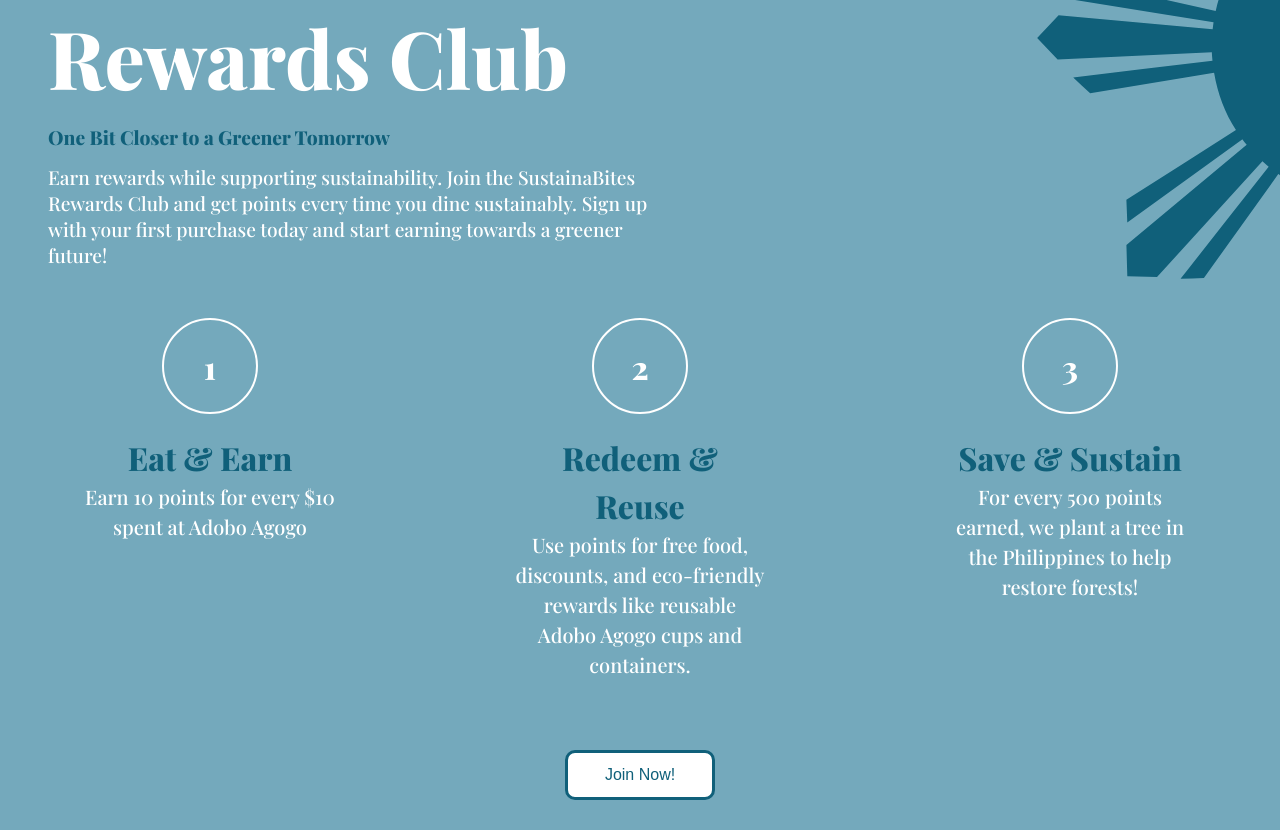
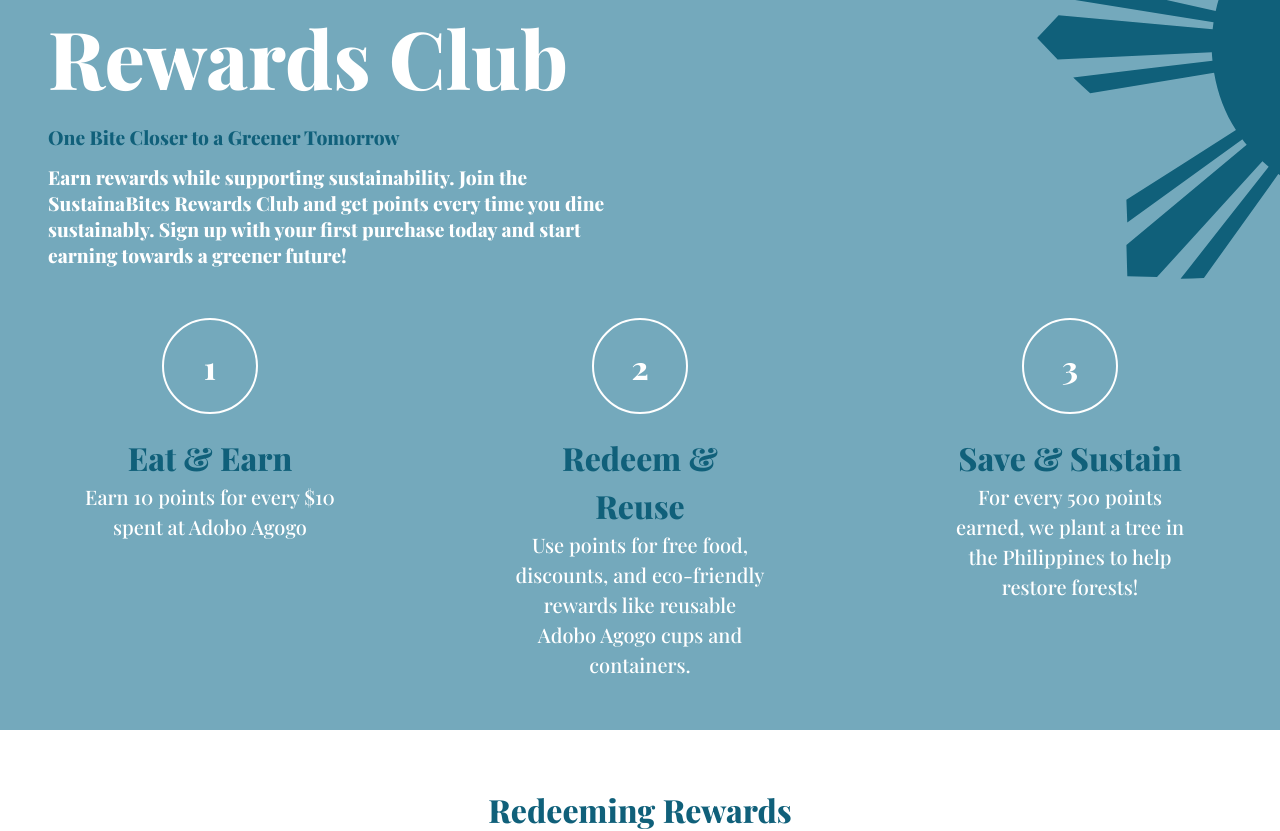
Before and after one commit to pdsTSA/TSA-Website2025, a Next.js app: page /rewards in a window 1280 px wide. Shown: the part 240-1071 px from the top of the page. Built offline with nearby package versions, Linux system fonts and the light colour scheme.

Commit message:
fixed typo and removed join us buttton

```diff
--- a/pages/rewards/index.js
+++ b/pages/rewards/index.js
@@ -8,7 +8,7 @@
       <div className = {styles.container}>
         <div className = {styles.hero}>
           <h1 className = {styles.title}>SustainaBites <br /> Rewards Club</h1>
-          <p className = {styles.subtitleOne}>One Bit Closer to a Greener Tomorrow</p>
+          <p className = {styles.subtitleOne}>One Bite Closer to a Greener Tomorrow</p>
           <p className = {styles.subtitle}>
             Earn rewards while supporting sustainability.
             Join the SustainaBites Rewards Club and get
@@ -58,8 +58,6 @@
             </p>
         </div>
       </div>
-
-      <button className = {styles.button}>Join Now!</button>
 
       <div className = {styles.rSection}>
         <h1>Redeeming Rewards</h1>
--- a/pages/rewards/index.module.css
+++ b/pages/rewards/index.module.css
@@ -37,6 +37,8 @@
     max-width: 600px;
     padding: 0;
     width: 100%;
+    font-weight: bold;
+
 }
 
 .subtitleOne {
@@ -45,27 +47,8 @@
     color: #10607A;
     font-weight: bold;
     display: flex;
+    font-weight: bold;
 
-}
-
-.button {
-    background-color: white;
-    color: #10607A;
-    font-size: 1rem;
-    border-radius: 10px;
-    border: 3px solid;
-    border-color: #10607A;
-    margin: 20px auto 30px auto;
-    cursor: pointer;
-    padding: 0.8em 2em;
-    width: 150px;
-    transition: all 0.3s ease-in-out;
-    display: block;
-}
-
-.button:hover {
-    background-color: #10607A;
-    color: white;
 }
 
 .rewards {
```
